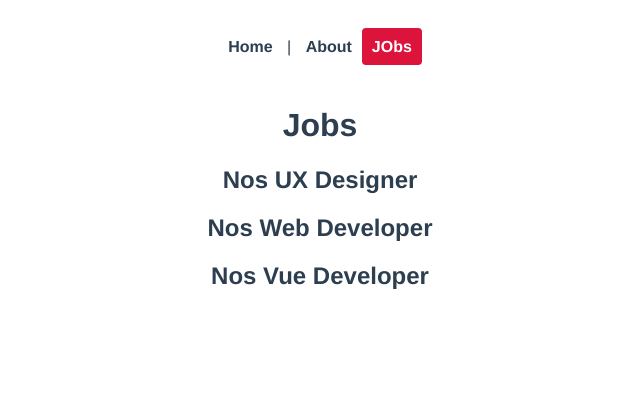
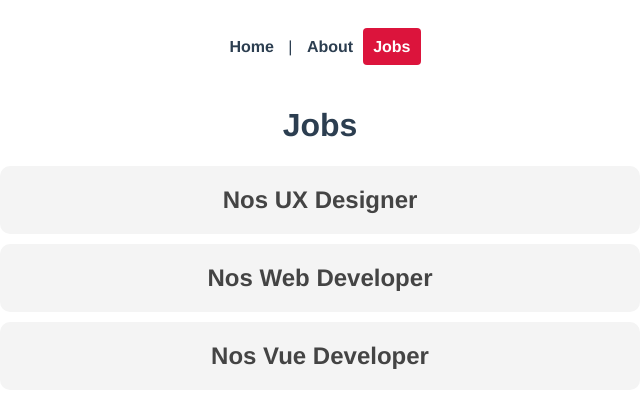
Before and after one commit to MuhammadHafijur/nos-jobs, a Vue app: page /jobs in a window 1280 px wide. Shown: the top 408 px of the page, without its empty margins (320-960 px from the left). Built offline with nearby package versions, Linux system fonts and the light colour scheme.

Commit message:
:sparkles: feat: Dynamic links

```diff
--- a/src/App.vue
+++ b/src/App.vue
@@ -2,7 +2,7 @@
   <nav>
     <router-link to="/">Home</router-link> |
     <router-link to="/about">About</router-link>
-    <router-link :to="{name: 'Jobs'}">JObs</router-link>
+    <router-link :to="{name: 'Jobs'}">Jobs</router-link>
   </nav>
   <router-view/>
 </template>
--- a/src/router/index.js
+++ b/src/router/index.js
@@ -24,7 +24,8 @@
   {
     path: '/jobs/:id',
     name: 'JobDetails',
-    component: JobDetails
+    component: JobDetails,
+    props: true
   }
 ]
 
--- a/src/views/jobs/JobDetails.vue
+++ b/src/views/jobs/JobDetails.vue
@@ -6,11 +6,12 @@
 </template>
 <script>
 export default {
-    data() {
-        return {
-            id: this.$route.params.id
-        }
-    }
+    props: ['id']
+    // data() {
+    //     return {
+    //         id: this.$route.params.id
+    //     }
+    // }
 }
 </script>
 <style>
--- a/src/views/jobs/Jobs.vue
+++ b/src/views/jobs/Jobs.vue
@@ -1,8 +1,10 @@
 <template >
     <div>
         <h1>Jobs</h1>
-        <div v-for="job in jobs" :key="job.id">
-            <h2> {{ job.title }} </h2>
+        <div v-for="job in jobs" :key="job.id" class="job">
+            <router-link :to="{ name: 'JobDetails', params: { id:  job.id}}">
+                <h2> {{ job.title }} </h2>
+            </router-link>
         </div>
     </div>
 </template>
@@ -20,5 +22,19 @@
 }
 </script>
 <style>
-
+    .job h2{
+    background: #f4f4f4;
+    padding: 20px;
+    border-radius: 10px;
+    margin: 10px auto;
+    max-width: 600px;
+    cursor: pointer;
+    color: #444;
+  }
+  .job h2:hover {
+    background: #ddd;
+  }
+  .job a{
+    text-decoration: none;
+  }
 </style>
```
